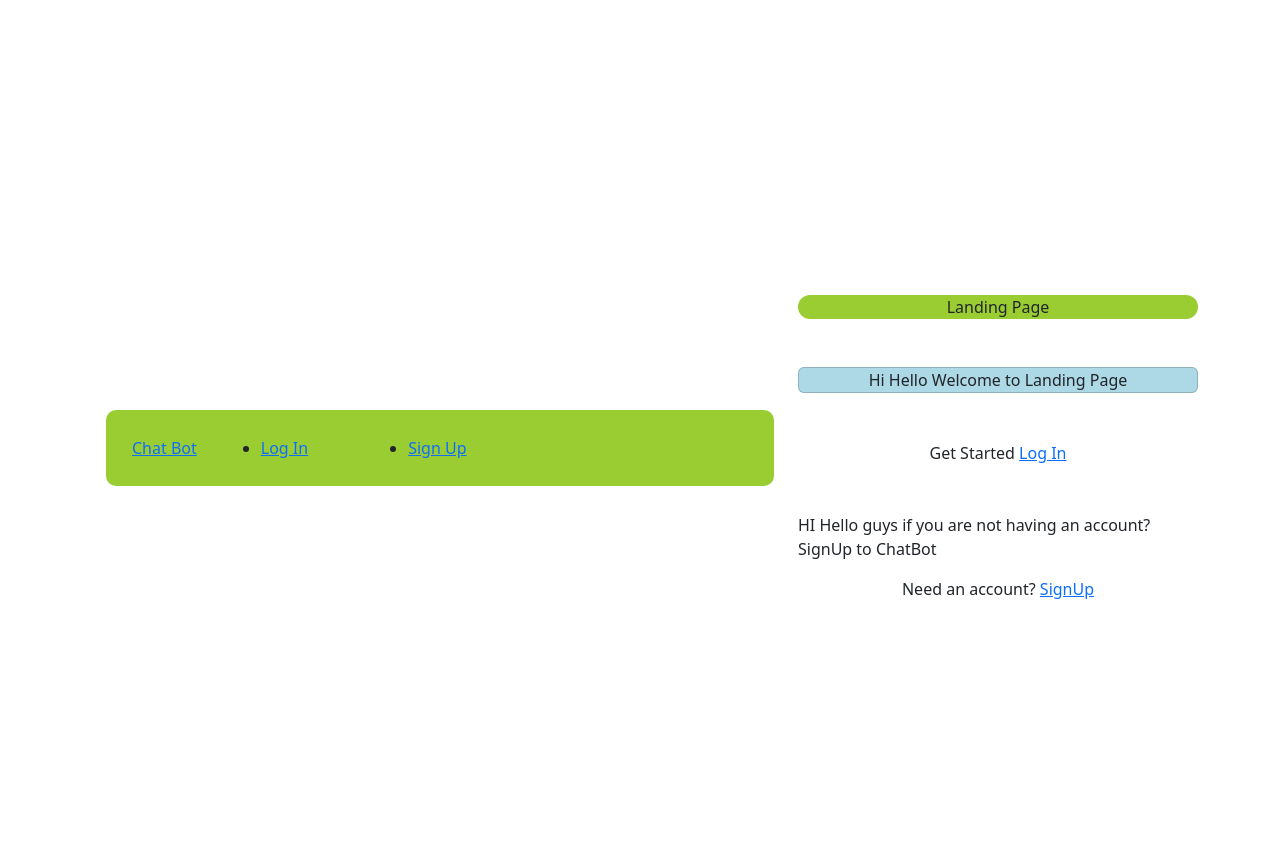
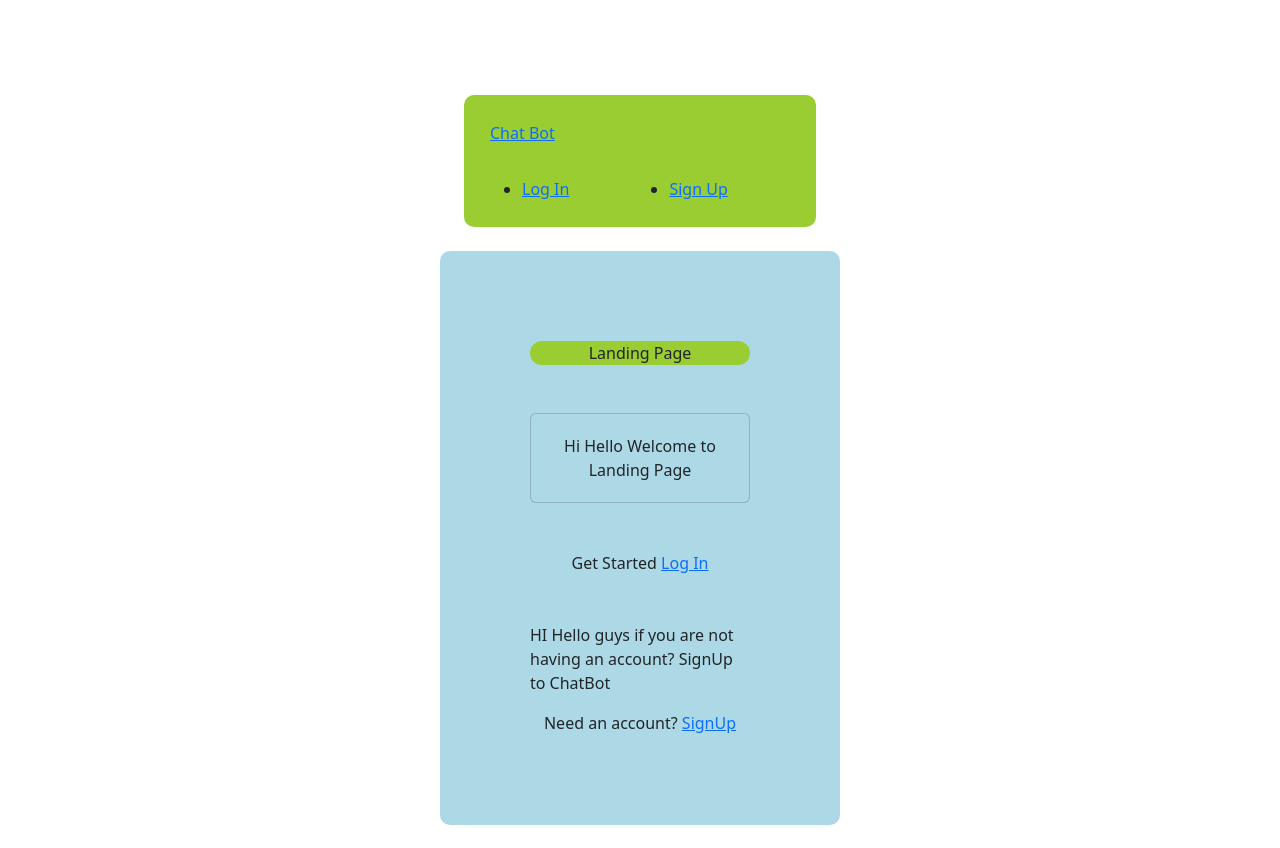
Before and after one commit to Beshwanthsai/AI_POWERED_CHATBOT, a React (Create React App) app in the folder ai-chatbot/: page / in a window 1280 px wide. Built offline with nearby package versions, Linux system fonts and the light colour scheme; no server answers.

Commit message:
changed the css for navbar

```diff
--- a/ai-chatbot/src/components/App.js
+++ b/ai-chatbot/src/components/App.js
@@ -6,14 +6,14 @@ import { BrowserRouter as Router, Routes, Route } from 'react-router-dom';
 import Dashboard from './Dashboard';
 import Login from './Login';
 import Landing from './Landing';
-import { Navbar } from './Landing';
+// import { Navbar } from './Landing';
 
 function App() {
     return (
 
         <Container className='d-flex align-items-center justify-content-center mt-5 '
             style={{ minHeight: '100vh' }}>
-            <Navbar />
+            {/* <Navbar /> */}
             <div className='w-100' style={{ maxWidth: '400px' }}>
 
                 <Router>
--- a/ai-chatbot/src/components/Landing.js
+++ b/ai-chatbot/src/components/Landing.js
@@ -3,11 +3,14 @@ import { Link } from 'react-router-dom'
 import { Card } from 'react-bootstrap'
 import bootstrap from 'bootstrap/dist/css/bootstrap.min.css'
 
-export function Navbar() {
+
+export default function Landing() {
     return (
-        <nav className='nav m-4' style={{ backgroundColor: "yellowgreen", borderRadius: "10px", textAlign: "center", padding: "10px", flex: "1" }}>
+        <div style={{ maxWidth:'100%'}}>
+
+            <nav className='nav m-4' style={{ maxWidth:"100%", backgroundColor: "yellowgreen", borderRadius: "10px", textAlign: "center", padding: "10px", flex: "1" }}>
                 <a href='/' className='chat-bot-title m-3 ' > Chat Bot </a>
-            <ul className='m-3' style={{ display: "flex", justifyContent: "center" , gap: "100px"}}>
+                <ul className='m-3' style={{ display: "flex", justifyContent: "center", gap: "100px" }}>
                     <li>
                         <a href="/login">Log In</a>
                     </li>
@@ -16,18 +19,11 @@ export function Navbar() {
                     </li>
                 </ul>
             </nav>
-    )
-}
-
-
-export default function Landing() {
-    return (
-        <>
-            <div >
+            <div style={{ backgroundColor: "lightblue", borderRadius: "10px", padding: "90px" }}>
                 <center>
                     <div className='mb-5' style={{ backgroundColor: "yellowgreen", borderRadius: "15px" }}>Landing Page</div>
                 </center>
-                <Card style={{ backgroundColor: "lightblue" }} className='mb-5 w-100 text-center'>
+                <Card style={{ backgroundColor: "lightblue", padding: "20px", width: "100" }} className='mb-5 w-100 text-center '  >
                     Hi Hello Welcome to Landing Page
 
                 </Card>
@@ -42,7 +38,7 @@ export default function Landing() {
                     </div>
                 </div>
             </div>
+        </div>
 
-        </>
     )
 }
--- a/ai-chatbot/src/components/SignUp.js
+++ b/ai-chatbot/src/components/SignUp.js
@@ -4,6 +4,7 @@ import { Form, Button, Card ,Alert} from "react-bootstrap"
 import bootstrap from 'bootstrap/dist/css/bootstrap.min.css'
 import { useAuth } from "../contexts/AuthContext"
 import { Link } from "react-router-dom"
+// import {login} from './Login'
 
 export default function SignUp() {
     const emailRef = useRef()
@@ -20,7 +21,6 @@ export default function SignUp() {
             return setError("Passwords do not match")
         }
 
-        // Password length validation
         if (passwordRef.current.value.length < 6) {
             return setError("Password must be at least 6 characters")
         }
@@ -30,7 +30,7 @@ export default function SignUp() {
             setLoading(true)
             await signup(emailRef.current.value, passwordRef.current.value)
         } catch (err) {
-            // Show the specific Firebase error message
+
             setError(err.message || "Failed to create an account")
             console.error("Signup error:", err)
         }
```
Lines whose indentation alone changed are shown as unchanged.
